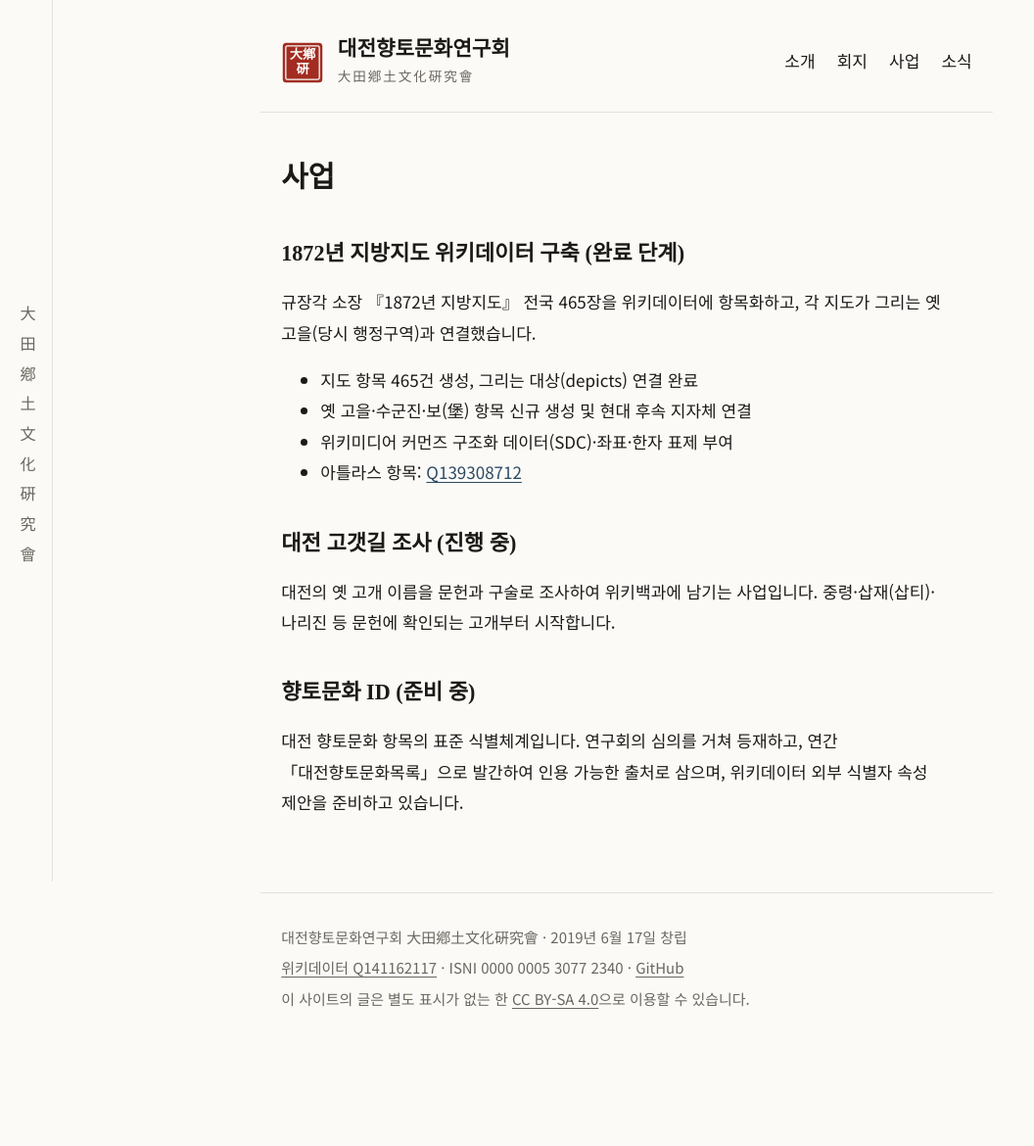
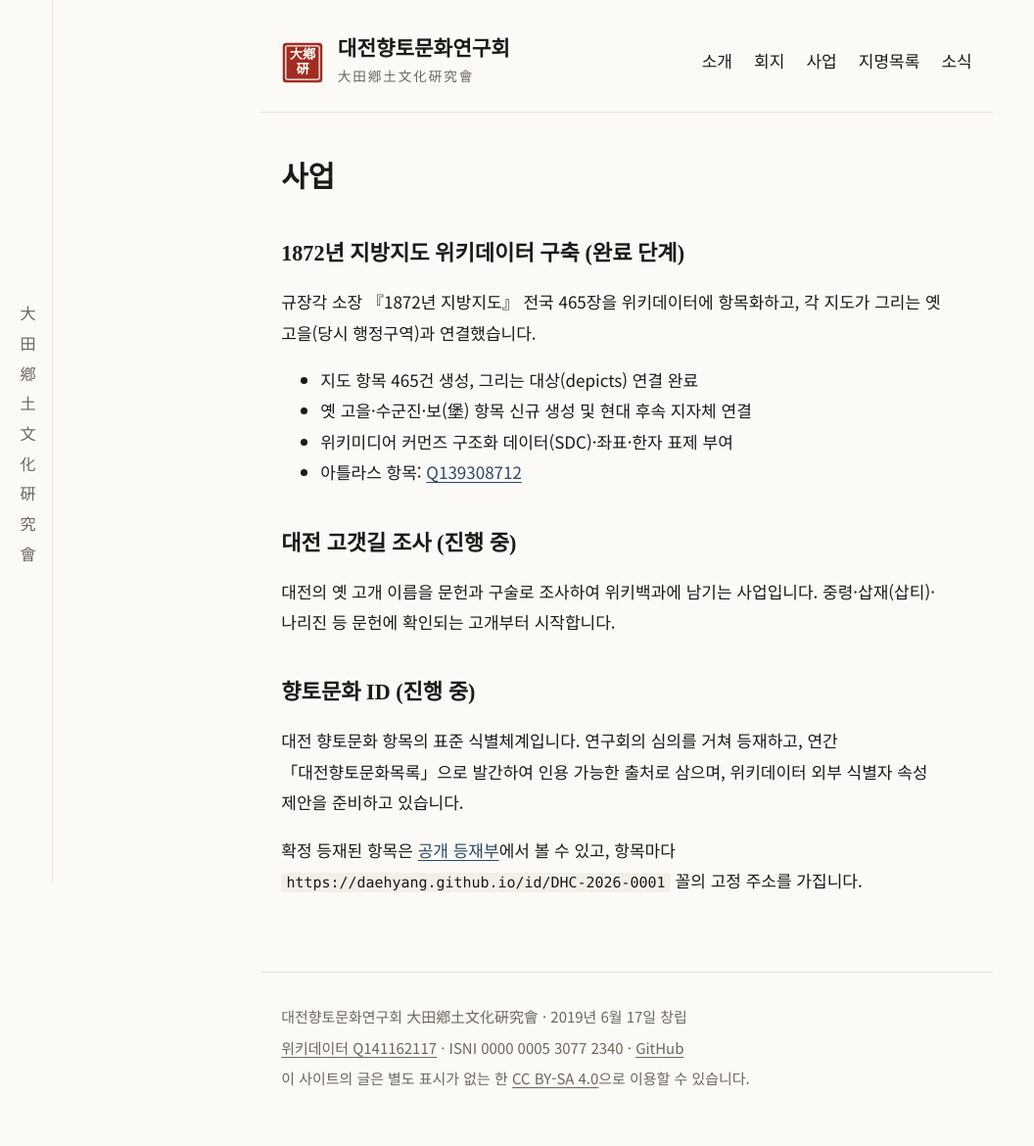
Before and after one commit to daehyang/daehyang.github.io, a Jekyll site: the page built from projects.md, in a window 1280 px wide. Shown: the whole page at 98% size, without its empty margins (0-1056 px from the left). Built offline with Jekyll 4.4.1, drawn with Linux system fonts in a browser that asks for light colours; before the commit the page ends 1089 px from its top, so only the background shows below that.

Commit message:
향토문화 ID 공개 등재부 추가
확정 등재된 항목마다 /id/<ID>/ 로 열리는 고정 주소를 준다. 위키데이터
외부 식별자 속성 제안이 요구하는 formatter URL이 되므로 주소 형식은
앞으로 바꾸지 않는다.

- _config.yml: placenames 컬렉션과 기본 레이아웃
- _layouts/placename.html: ID 한 건의 페이지 (폐기 항목은 그 사실을 표시)
- _layouts/catalogue.html: 연간 발간본 「대전향토문화목록」
- placenames.md: 등재부 안내와 목록 (/placenames/)
- 인쇄용 스타일 — 발간본을 PDF로 뽑는 데 쓴다

```diff
--- a/_config.yml
+++ b/_config.yml
@@ -17,12 +17,26 @@
 markdown: kramdown
 permalink: /notice/:year/:month/:day/:title/
 
+# 공개 등재부 — 향토문화 ID 한 건이 문서 한 장. /id/<ID>/ 로 열린다.
+# 문서는 internal 저장소의 tools/export_public.py 가 만든다. 직접 고치지 않는다.
+# 주소는 각 문서의 permalink으로 정한다 (아래 :name 은 대비용 기본값이며,
+# 슬러그화 때 대문자가 소문자로 바뀌므로 실제로는 쓰지 않는다).
+collections:
+  placenames:
+    output: true
+    permalink: /id/:name/
+
 defaults:
   - scope:
       path: ""
       type: posts
     values:
       layout: post
+  - scope:
+      path: ""
+      type: placenames
+    values:
+      layout: placename
   - scope:
       path: ""
     values:
--- a/_layouts/default.html
+++ b/_layouts/default.html
@@ -29,6 +29,7 @@
       <a href="{{ '/about/' | relative_url }}">소개</a>
       <a href="{{ '/journal/' | relative_url }}">회지</a>
       <a href="{{ '/projects/' | relative_url }}">사업</a>
+      <a href="{{ '/placenames/' | relative_url }}">지명목록</a>
       <a href="{{ '/notice/' | relative_url }}">소식</a>
     </nav>
   </header>
--- a/assets/css/style.css
+++ b/assets/css/style.css
@@ -133,6 +133,50 @@
 .site-footer a { color: inherit; }
 .license { margin-top: 0.8rem; }
 
+/* ---- 향토문화 ID 등재부 ---- */
+.pn-kicker {
+  margin: 0;
+  font-size: 0.82rem;
+  letter-spacing: 0.18em;
+  color: var(--ink-2);
+}
+.placename .page-title { margin: 0.3rem 0 0.4rem; }
+.pn-id { margin: 0 0 1.8rem; }
+.pn-id code { font-size: 1rem; letter-spacing: 0.06em; }
+
+.pn-fields { margin: 1.6rem 0; display: grid; grid-template-columns: 7.5rem 1fr; gap: 0; }
+.pn-fields dt {
+  padding: 0.55rem 0.7rem 0.55rem 0;
+  border-top: 1px solid var(--line);
+  color: var(--ink-2);
+  font-size: 0.92rem;
+}
+.pn-fields dd {
+  margin: 0;
+  padding: 0.55rem 0;
+  border-top: 1px solid var(--line);
+}
+@media (max-width: 30rem) {
+  .pn-fields { grid-template-columns: 1fr; }
+  .pn-fields dt { padding-bottom: 0; border-top: 1px solid var(--line); }
+  .pn-fields dd { padding-top: 0.1rem; border-top: 0; }
+}
+
+.pn-retired { font-family: var(--sans); color: var(--ink); }
+.pn-cite { font-size: 0.92rem; color: var(--ink-2); }
+.pn-back { margin-top: 2.4rem; font-size: 0.95rem; }
+
+/* 발간본은 인쇄해 PDF로 만든다 — 화면 장식은 빼고 표만 남긴다 */
+@media print {
+  .spine, .site-nav, .pn-back { display: none; }
+  html { font-size: 11pt; }
+  .site-header, .content, .site-footer { max-width: none; }
+  a { color: var(--ink); text-decoration: none; }
+  table { font-size: 9.5pt; }
+  thead { display: table-header-group; }
+  tr { break-inside: avoid; }
+}
+
 /* ---- 접근성 ---- */
 :focus-visible { outline: 2px solid var(--seal); outline-offset: 2px; }
 @media (prefers-reduced-motion: reduce) { * { transition: none !important; animation: none !important; } }
--- /dev/null
+++ b/assets/data/placenames.csv
@@ -0,0 +1 @@
+ID,지명,한자,유형,소재지,좌표(위도),좌표(경도),근거문헌,위키데이터QID,위키백과,상태,등재일
--- a/projects.md
+++ b/projects.md
@@ -18,8 +18,11 @@
 대전의 옛 고개 이름을 문헌과 구술로 조사하여 위키백과에 남기는 사업입니다.
 중령·삽재(삽티)·나리진 등 문헌에 확인되는 고개부터 시작합니다.
 
-## 향토문화 ID (준비 중)
+## 향토문화 ID (진행 중)
 
 대전 향토문화 항목의 표준 식별체계입니다. 연구회의 심의를 거쳐 등재하고,
 연간 「대전향토문화목록」으로 발간하여 인용 가능한 출처로 삼으며,
 위키데이터 외부 식별자 속성 제안을 준비하고 있습니다.
+
+확정 등재된 항목은 [공개 등재부](/placenames/)에서 볼 수 있고, 항목마다
+`https://daehyang.github.io/id/DHC-2026-0001` 꼴의 고정 주소를 가집니다.
```
Also changed, not shown: CLAUDE.md (+20 -0 lines), _layouts/catalogue.html (added, +37 -0 lines), _layouts/placename.html (added, +69 -0 lines), placenames.md (added, +74 -0 lines), 1 other file.
